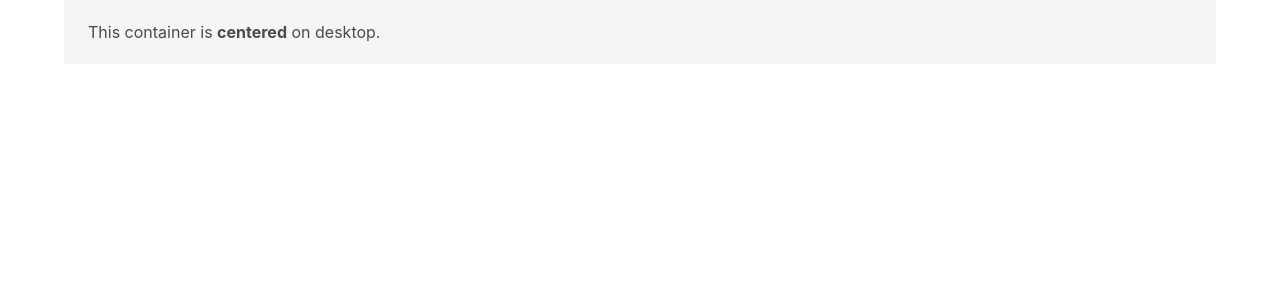
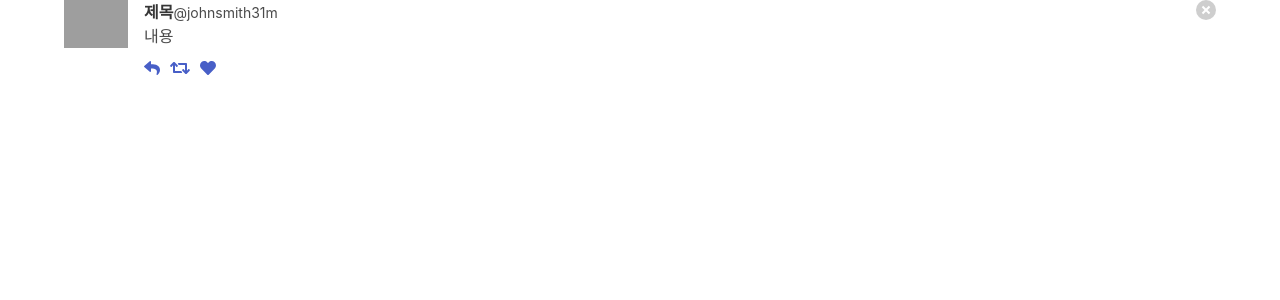
Before and after one commit to zeikar/Zeikar-blog, a Vue app: page / in a window 1280 px wide. Shown: the top 300 px of the page. Built offline with nearby package versions, Linux system fonts and the light colour scheme; grey boxes are pictures that could not be loaded.

Commit message:
Add simple Article

```diff
--- a/public/index.html
+++ b/public/index.html
@@ -6,6 +6,7 @@
   <meta http-equiv="X-UA-Compatible" content="IE=edge">
   <meta name="viewport" content="width=device-width, initial-scale=1">
   <link rel="icon" href="<%= BASE_URL %>icon.ico">
+  <script defer src="https://use.fontawesome.com/releases/v5.3.1/js/all.js"></script>
   <title>zeikar-blog</title>
 </head>
 
--- /dev/null
+++ b/src/components/Article.vue
@@ -0,0 +1,49 @@
+<template>
+  <article class="media">
+    <figure class="media-left">
+      <p class="image is-64x64">
+        <img src="https://bulma.io/images/placeholders/128x128.png">
+      </p>
+    </figure>
+    <div class="media-content">
+      <div class="content">
+        <p>
+          <strong>{{title}}</strong>
+          <small>@johnsmith</small>
+          <small>31m</small>
+          <br>
+          {{preview}}
+        </p>
+      </div>
+      <nav class="level is-mobile">
+        <div class="level-left">
+          <a class="level-item">
+            <span class="icon is-small">
+              <i class="fas fa-reply"></i>
+            </span>
+          </a>
+          <a class="level-item">
+            <span class="icon is-small">
+              <i class="fas fa-retweet"></i>
+            </span>
+          </a>
+          <a class="level-item">
+            <span class="icon is-small">
+              <i class="fas fa-heart"></i>
+            </span>
+          </a>
+        </div>
+      </nav>
+    </div>
+    <div class="media-right">
+      <button class="delete"></button>
+    </div>
+  </article>
+</template>
+
+<script>
+export default {
+  name: "Articles",
+  props: ["title", "preview"]
+};
+</script>
--- a/src/components/Articles.vue
+++ b/src/components/Articles.vue
@@ -1,16 +1,16 @@
 <template>
   <div class="container">
-    <div class="notification">This container is
-      <strong>centered</strong> on desktop.
-    </div>
+    <Article title="제목" preview="내용"/>
   </div>
 </template>
 
 <script>
+import Article from "./Article.vue";
+
 export default {
   name: "Articles",
-  props: {
-    msg: String
+  components: {
+    Article
   }
 };
 </script>
```
